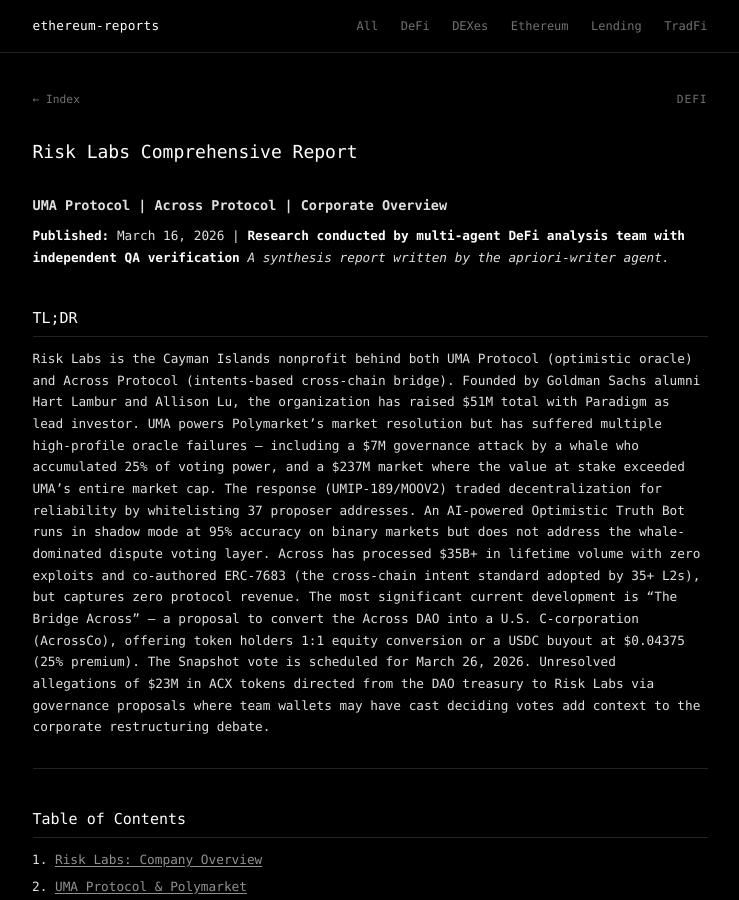
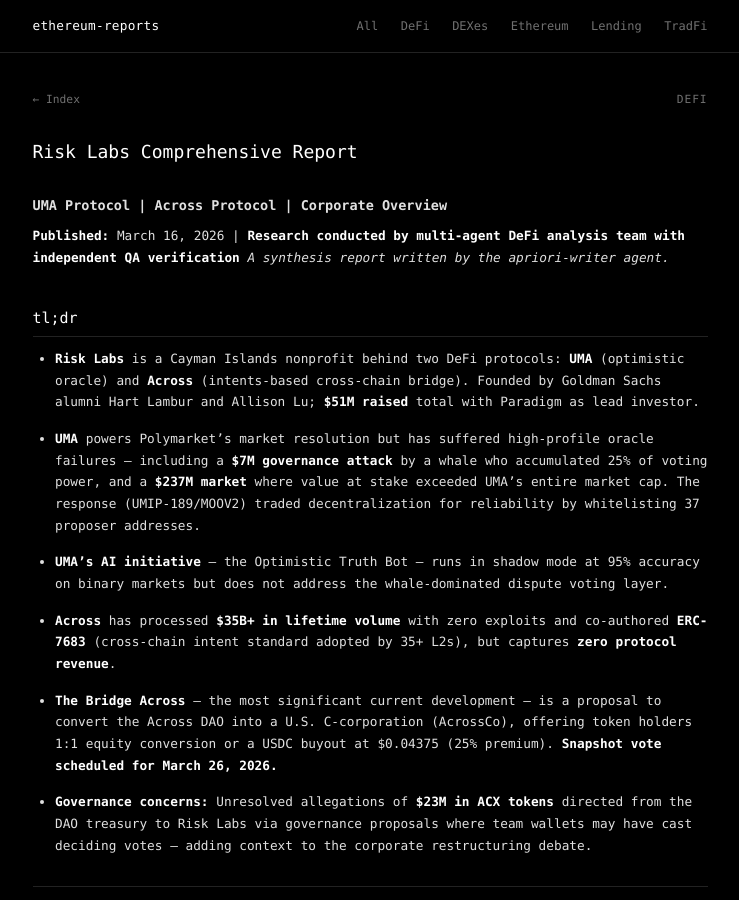
Before and after one commit to 0xapriori/ethereum-reports, a Jekyll site: the page built from defi/risk-labs-uma-across-report-march-2026.md, in a window 1280 px wide and 900 px high. Shown: the whole window, without its empty margins (270-1009 px from the left). Built offline with Jekyll 4.4.1, drawn with Linux system fonts in a browser that asks for light colours.

Commit message:
Format tl;dr section as bullet points for clarity
Co-Authored-By: Claude Opus 4.6 (1M context) <noreply@anthropic.com>

```diff
--- a/defi/risk-labs-uma-across-report-march-2026.md
+++ b/defi/risk-labs-uma-across-report-march-2026.md
@@ -8,9 +8,19 @@ date: 2026-03-16
 **Published:** March 16, 2026 | **Research conducted by multi-agent DeFi analysis team with independent QA verification**
 *A synthesis report written by the apriori-writer agent.*
 
-## TL;DR
+## tl;dr
 
-Risk Labs is the Cayman Islands nonprofit behind both UMA Protocol (optimistic oracle) and Across Protocol (intents-based cross-chain bridge). Founded by Goldman Sachs alumni Hart Lambur and Allison Lu, the organization has raised $51M total with Paradigm as lead investor. UMA powers Polymarket's market resolution but has suffered multiple high-profile oracle failures — including a $7M governance attack by a whale who accumulated 25% of voting power, and a $237M market where the value at stake exceeded UMA's entire market cap. The response (UMIP-189/MOOV2) traded decentralization for reliability by whitelisting 37 proposer addresses. An AI-powered Optimistic Truth Bot runs in shadow mode at 95% accuracy on binary markets but does not address the whale-dominated dispute voting layer. Across has processed $35B+ in lifetime volume with zero exploits and co-authored ERC-7683 (the cross-chain intent standard adopted by 35+ L2s), but captures zero protocol revenue. The most significant current development is "The Bridge Across" — a proposal to convert the Across DAO into a U.S. C-corporation (AcrossCo), offering token holders 1:1 equity conversion or a USDC buyout at $0.04375 (25% premium). The Snapshot vote is scheduled for March 26, 2026. Unresolved allegations of $23M in ACX tokens directed from the DAO treasury to Risk Labs via governance proposals where team wallets may have cast deciding votes add context to the corporate restructuring debate.
+- **Risk Labs** is a Cayman Islands nonprofit behind two DeFi protocols: **UMA** (optimistic oracle) and **Across** (intents-based cross-chain bridge). Founded by Goldman Sachs alumni Hart Lambur and Allison Lu; **$51M raised** total with Paradigm as lead investor.
+
+- **UMA** powers Polymarket's market resolution but has suffered high-profile oracle failures — including a **$7M governance attack** by a whale who accumulated 25% of voting power, and a **$237M market** where value at stake exceeded UMA's entire market cap. The response (UMIP-189/MOOV2) traded decentralization for reliability by whitelisting 37 proposer addresses.
+
+- **UMA's AI initiative** — the Optimistic Truth Bot — runs in shadow mode at 95% accuracy on binary markets but does not address the whale-dominated dispute voting layer.
+
+- **Across** has processed **$35B+ in lifetime volume** with zero exploits and co-authored **ERC-7683** (cross-chain intent standard adopted by 35+ L2s), but captures **zero protocol revenue**.
+
+- **The Bridge Across** — the most significant current development — is a proposal to convert the Across DAO into a U.S. C-corporation (AcrossCo), offering token holders 1:1 equity conversion or a USDC buyout at $0.04375 (25% premium). **Snapshot vote scheduled for March 26, 2026.**
+
+- **Governance concerns:** Unresolved allegations of **$23M in ACX tokens** directed from the DAO treasury to Risk Labs via governance proposals where team wallets may have cast deciding votes — adding context to the corporate restructuring debate.
 
 ---
 
```
